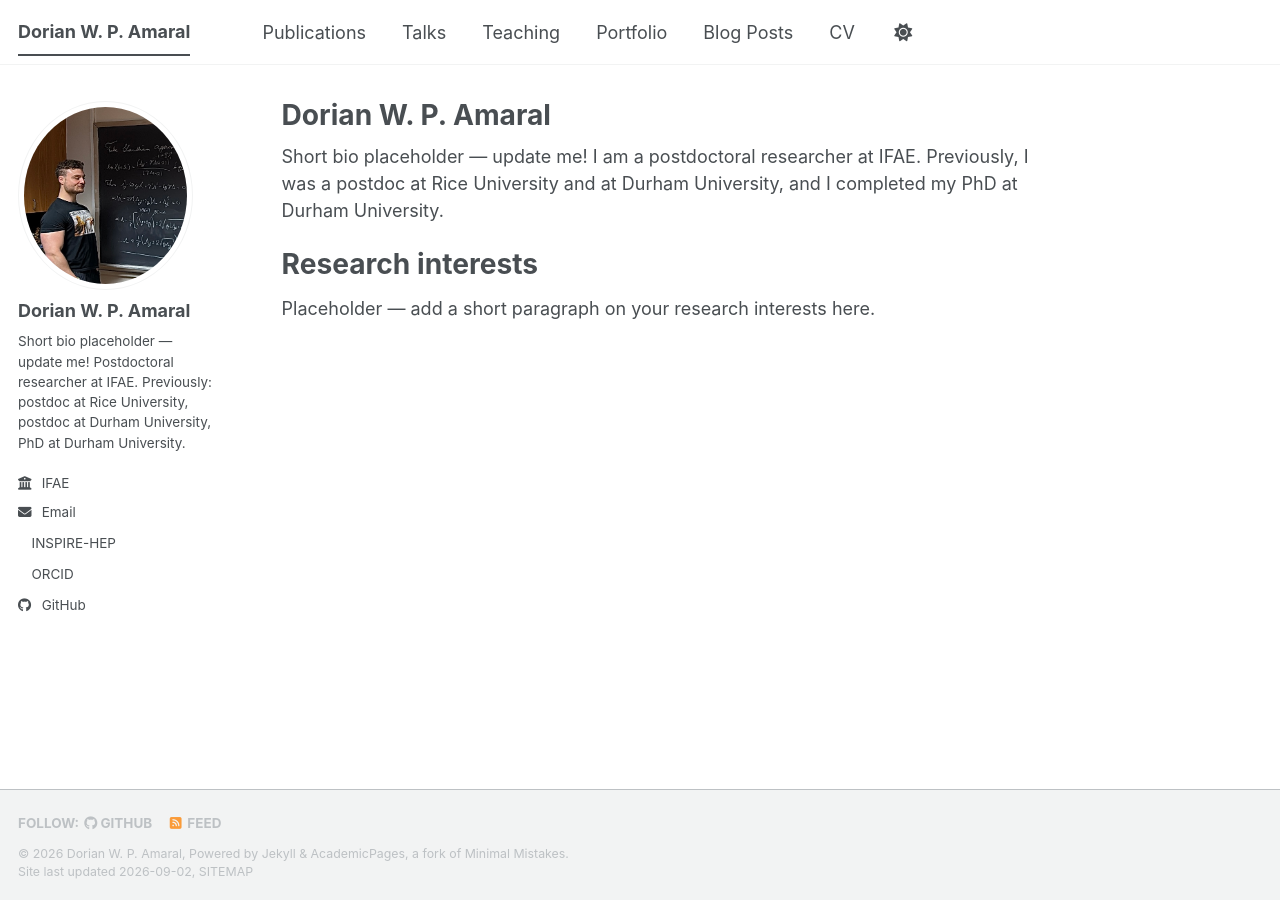
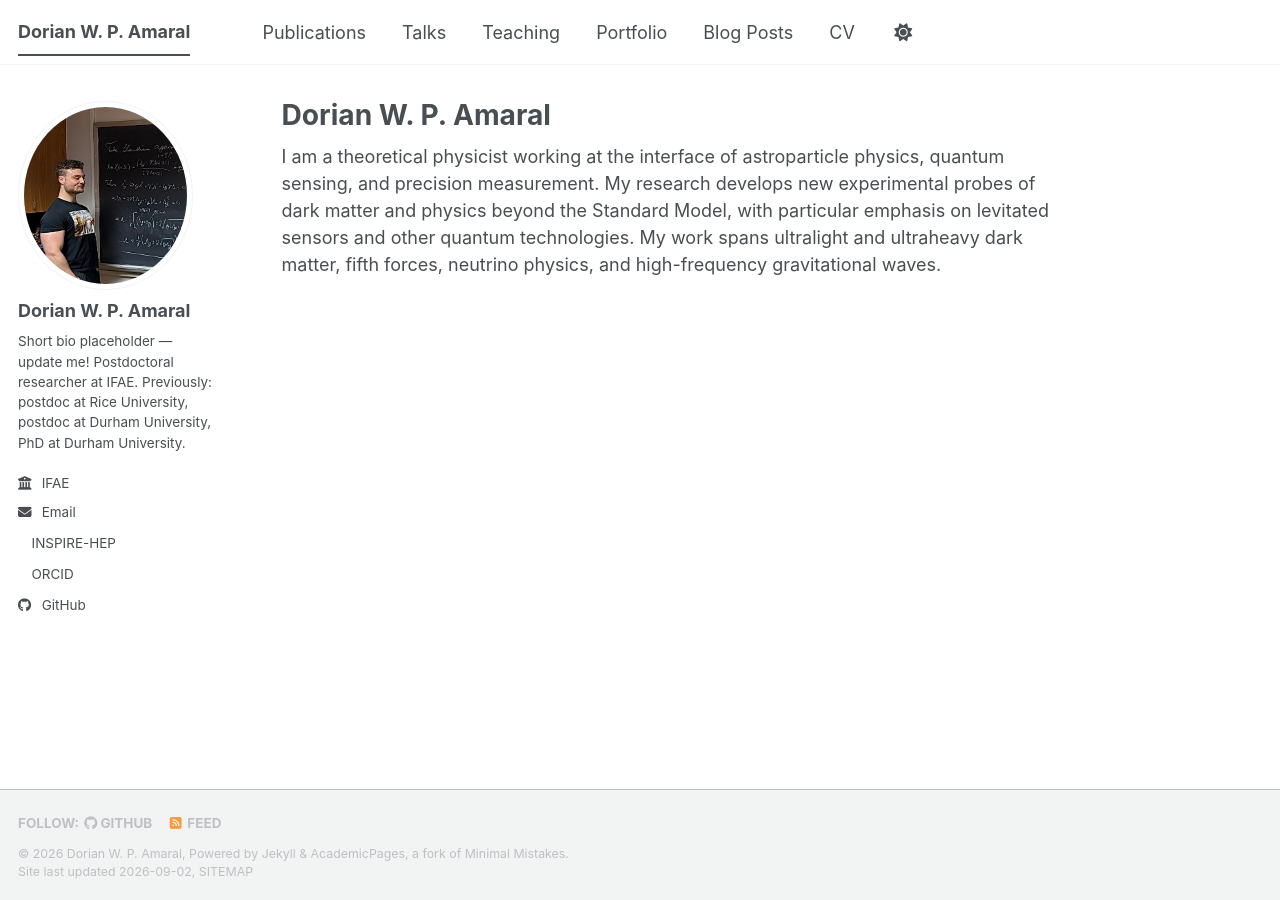
Before and after one commit to dwpamaral/dwpamaral.github.io, a Jekyll site: the page built from _pages/about.md, in a window 1280 px wide. Built offline with Jekyll 4.4.1, drawn with Linux system fonts in a browser that asks for light colours; a style sheet for code colours, icons or effects is not loaded.

Commit message:
Update CV link text and add front-page bio
- Link CV download from the word "here" instead of the filename
- Replace front-page placeholder bio with actual bio text

Co-Authored-By: Claude Sonnet 5 <noreply@anthropic.com>

```diff
--- a/_pages/about.md
+++ b/_pages/about.md
@@ -7,8 +7,4 @@ redirect_from:
   - /about.html
 ---
 
-Short bio placeholder — update me! I am a postdoctoral researcher at IFAE. Previously, I was a postdoc at Rice University and at Durham University, and I completed my PhD at Durham University.
-
-Research interests
-======
-Placeholder — add a short paragraph on your research interests here.
+I am a theoretical physicist working at the interface of astroparticle physics, quantum sensing, and precision measurement. My research develops new experimental probes of dark matter and physics beyond the Standard Model, with particular emphasis on levitated sensors and other quantum technologies. My work spans ultralight and ultraheavy dark matter, fifth forces, neutrino physics, and high-frequency gravitational waves.
```
Also changed, not shown: _pages/cv.md (+1 -1 lines).
